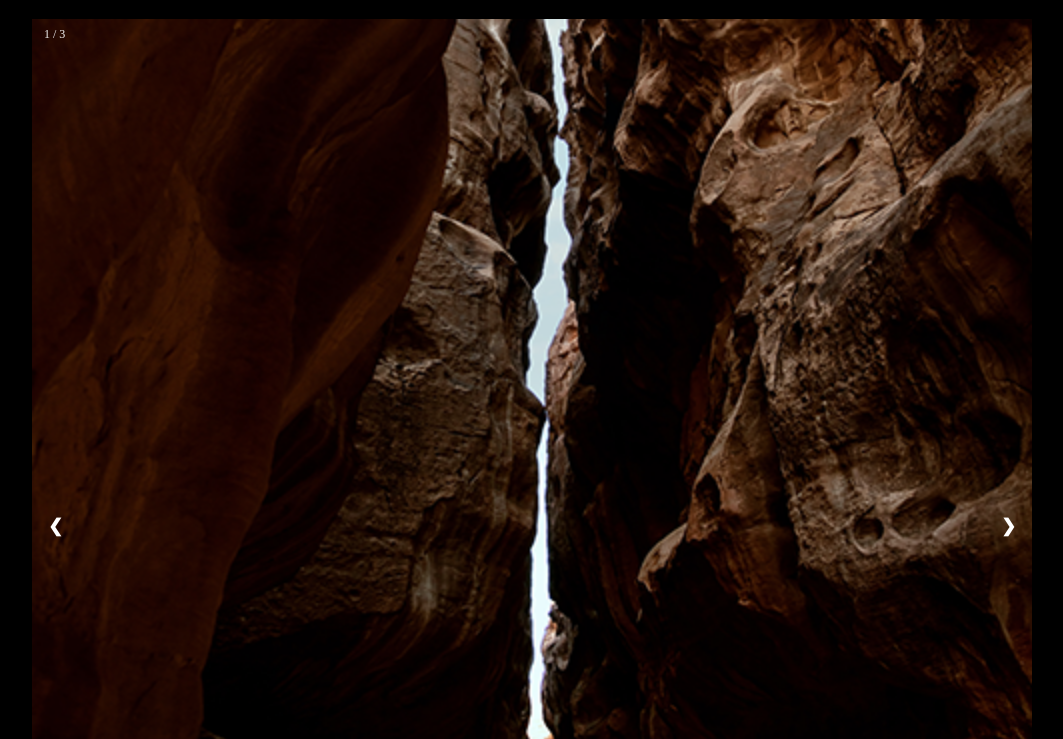
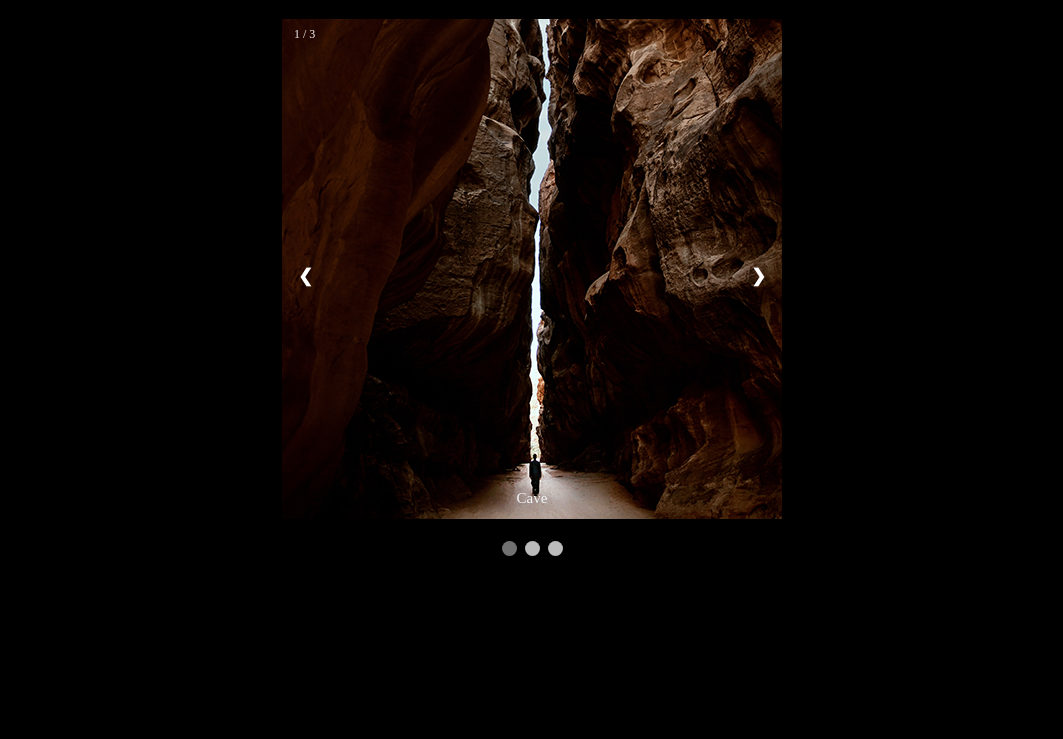
Before and after one commit to nilssongustav/PubliceraSida, a plain HTML site: page index.html in a window 1280 px wide. Shown: the part 61-800 px from the top of the page, without its empty margins (108-1171 px from the left). Drawn offline with Linux system fonts and the light colour scheme.

Commit message:
changed size

```diff
--- a/stylesheet.css
+++ b/stylesheet.css
@@ -6,12 +6,15 @@ h1{
     color: white;
     text-align: center;
 }
+img{
+    max-width: 500px;
+}
 
 * {box-sizing:border-box}
 
 /* Slideshow container */
 .slideshow-container {
-  max-width: 1000px;
+  max-width: 500px;
   position: relative;
   margin: auto;
 }
```
